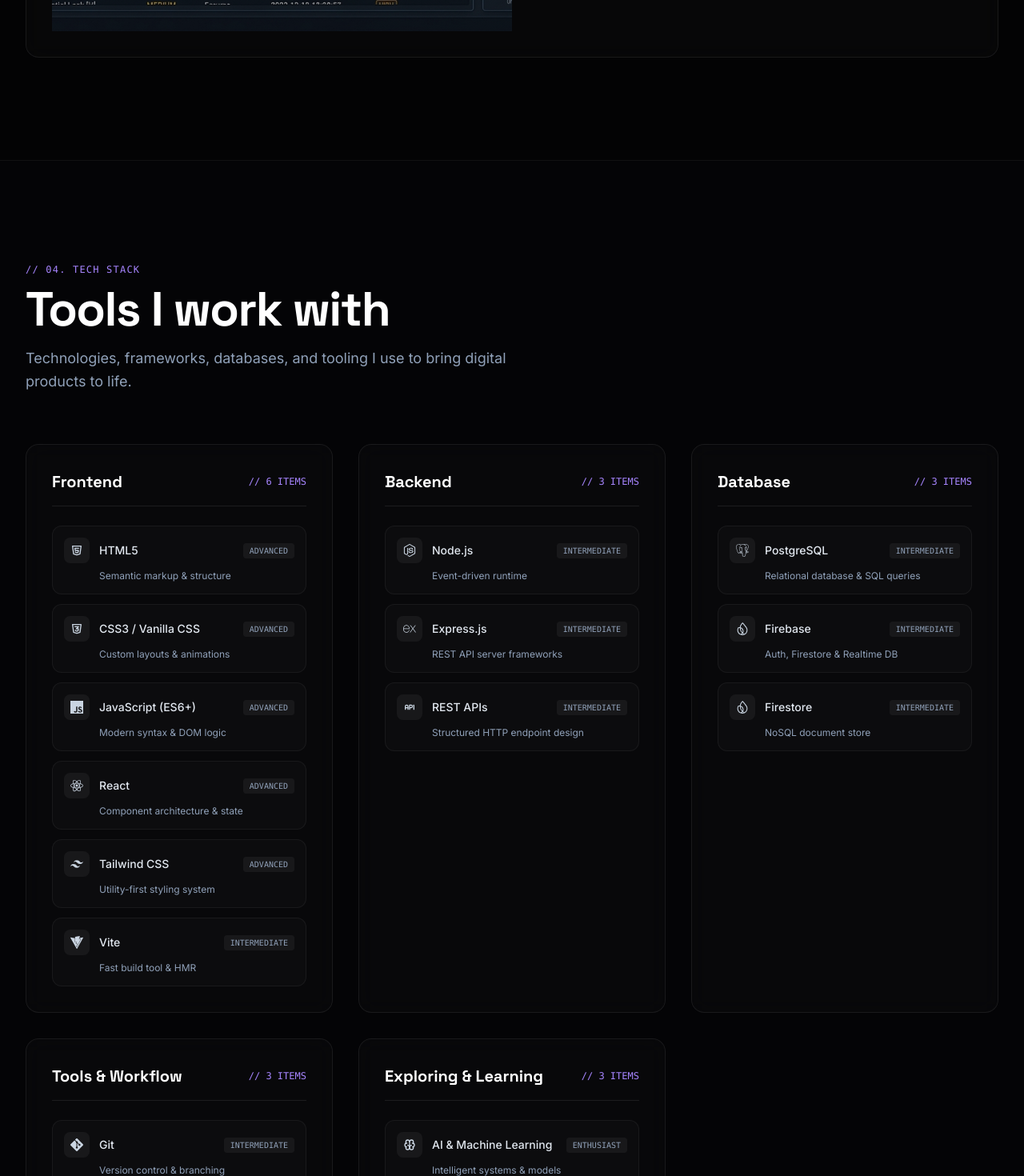
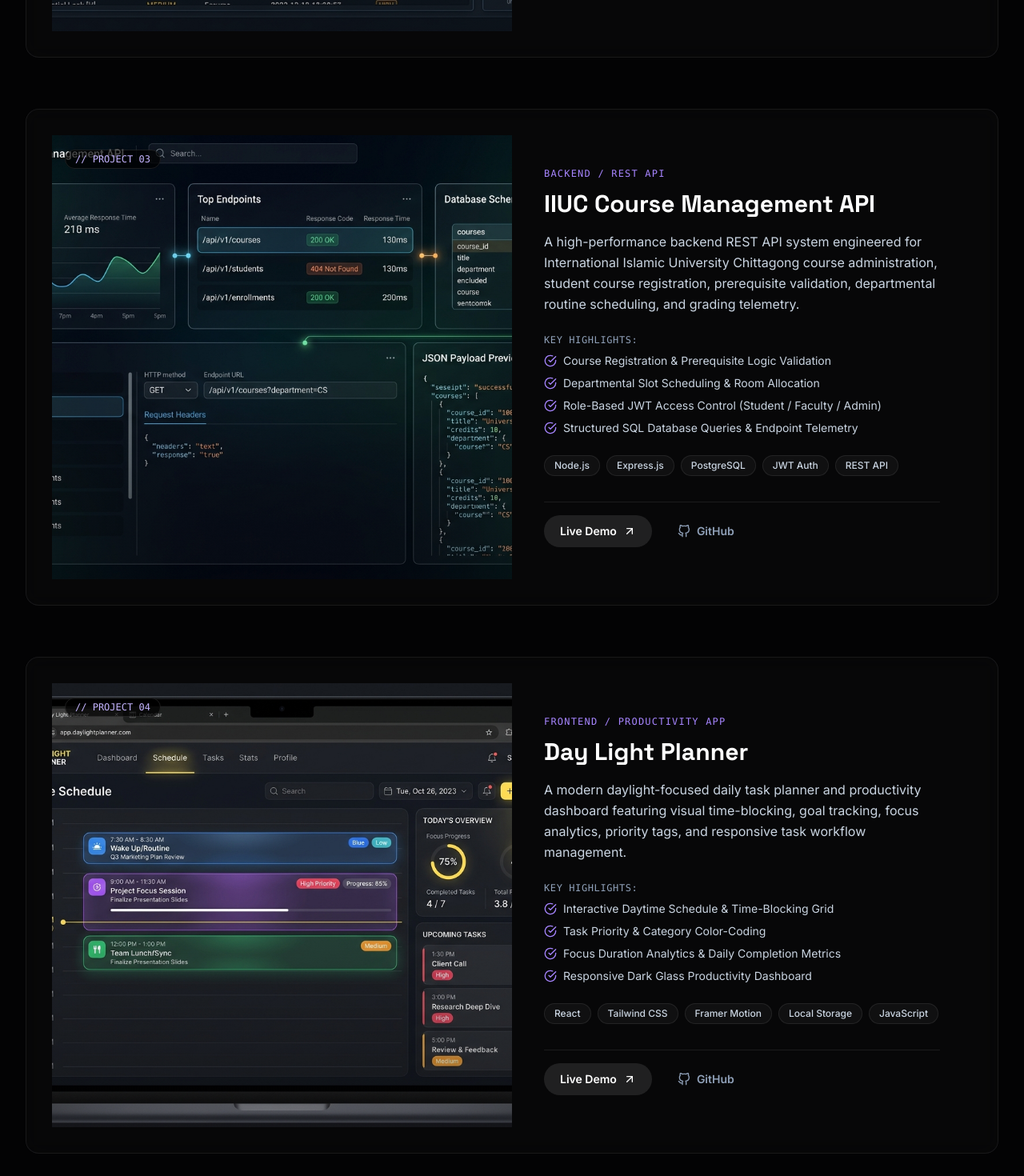
Before and after one commit to Ridwanulkarim/portfolio, a React (Vite) app: page / in a window 1280 px wide. Shown: the part 4740-6210 px from the top of the page at 80% size. Built offline with nearby package versions, Linux system fonts and the light colour scheme.

Commit message:
Add IIUC Course Management API and Day Light Planner projects to Selected Work

```diff
--- a/src/data/portfolioData.js
+++ b/src/data/portfolioData.js
@@ -1,5 +1,7 @@
 import womenSafetyImg from '../assets/images/women_safety_app.jpg';
 import threatIntelImg from '../assets/images/threat_intel_system.jpg';
+import iiucCourseApiImg from '../assets/images/iiuc_course_api.jpg';
+import daylightPlannerImg from '../assets/images/daylight_planner.jpg';
 import avatarImg from '../assets/images/ridwan_avatar.jpg';
 
 export const personalData = {
@@ -99,6 +101,40 @@
     ],
     liveDemo: "https://github.com/Ridwanulkarim",
     github: "https://github.com/Ridwanulkarim"
+  },
+  {
+    id: "iiuc-course-api",
+    number: "03",
+    title: "IIUC Course Management API",
+    category: "Backend / REST API",
+    description: "A high-performance backend REST API system engineered for International Islamic University Chittagong course administration, student course registration, prerequisite validation, departmental routine scheduling, and grading telemetry.",
+    image: iiucCourseApiImg,
+    technologies: ["Node.js", "Express.js", "PostgreSQL", "JWT Auth", "REST API"],
+    features: [
+      "Course Registration & Prerequisite Logic Validation",
+      "Departmental Slot Scheduling & Room Allocation",
+      "Role-Based JWT Access Control (Student / Faculty / Admin)",
+      "Structured SQL Database Queries & Endpoint Telemetry"
+    ],
+    liveDemo: "https://github.com/Ridwanulkarim",
+    github: "https://github.com/Ridwanulkarim"
+  },
+  {
+    id: "day-light-planner",
+    number: "04",
+    title: "Day Light Planner",
+    category: "Frontend / Productivity App",
+    description: "A modern daylight-focused daily task planner and productivity dashboard featuring visual time-blocking, goal tracking, focus analytics, priority tags, and responsive task workflow management.",
+    image: daylightPlannerImg,
+    technologies: ["React", "Tailwind CSS", "Framer Motion", "Local Storage", "JavaScript"],
+    features: [
+      "Interactive Daytime Schedule & Time-Blocking Grid",
+      "Task Priority & Category Color-Coding",
+      "Focus Duration Analytics & Daily Completion Metrics",
+      "Responsive Dark Glass Productivity Dashboard"
+    ],
+    liveDemo: "https://github.com/Ridwanulkarim",
+    github: "https://github.com/Ridwanulkarim"
   }
 ];
 
@@ -178,7 +214,7 @@
     year: "Phase 03",
     title: "Full-Stack Development & Real Projects",
     subtitle: "Node.js, Express, Firebase & Databases",
-    description: "Expanded into full-stack application design—building real-world solutions like the Women Safety Web App and Threat Intelligence Management System."
+    description: "Expanded into full-stack application design—building real-world solutions like the Women Safety Web App, IIUC Course API, and Threat Intelligence System."
   },
   {
     year: "Phase 04",
```
Also changed, not shown: src/assets/images/daylight_planner.jpg (added), src/assets/images/iiuc_course_api.jpg (added).
